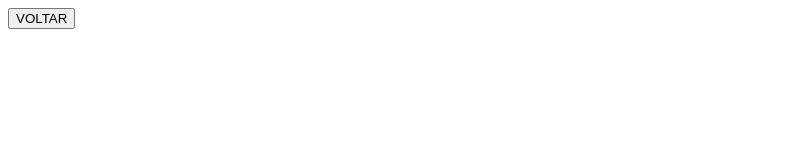
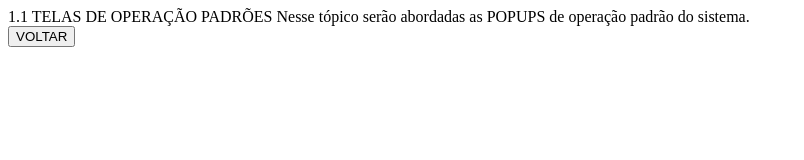
Before and after one commit to joaopaulomarasca/manualAutomazoom, a plain HTML site: page padrao.html in a window 1280 px wide. Shown: the whole page, without its empty margins (0-804 px from the left). Drawn offline with Linux system fonts and the light colour scheme.

Commit message:
pagina Padrão

```diff
--- a/padrao.html
+++ b/padrao.html
@@ -6,6 +6,14 @@
     <title>Document</title>
 </head>
 <body>
+    <main>
+      1.1	TELAS DE OPERAÇÃO PADRÕES
+
+             Nesse tópico serão abordadas as POPUPS de operação padrão do sistema.
+
+    </main>
+
+
       <a href="./index.html"> <button> VOLTAR </button> </a>
 </body>
 </html>
```
